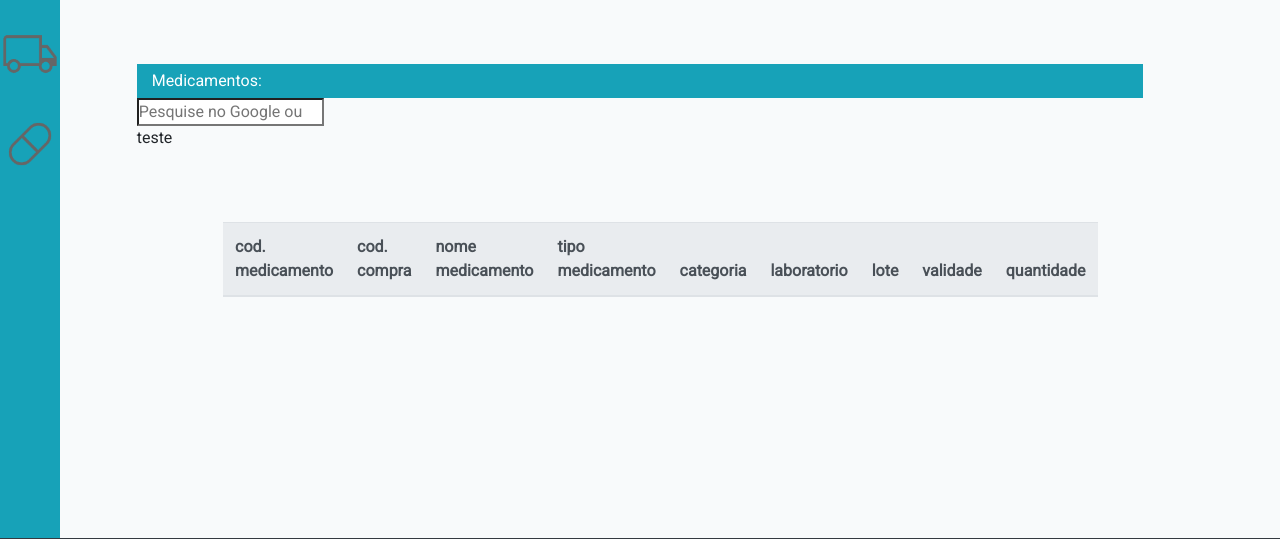
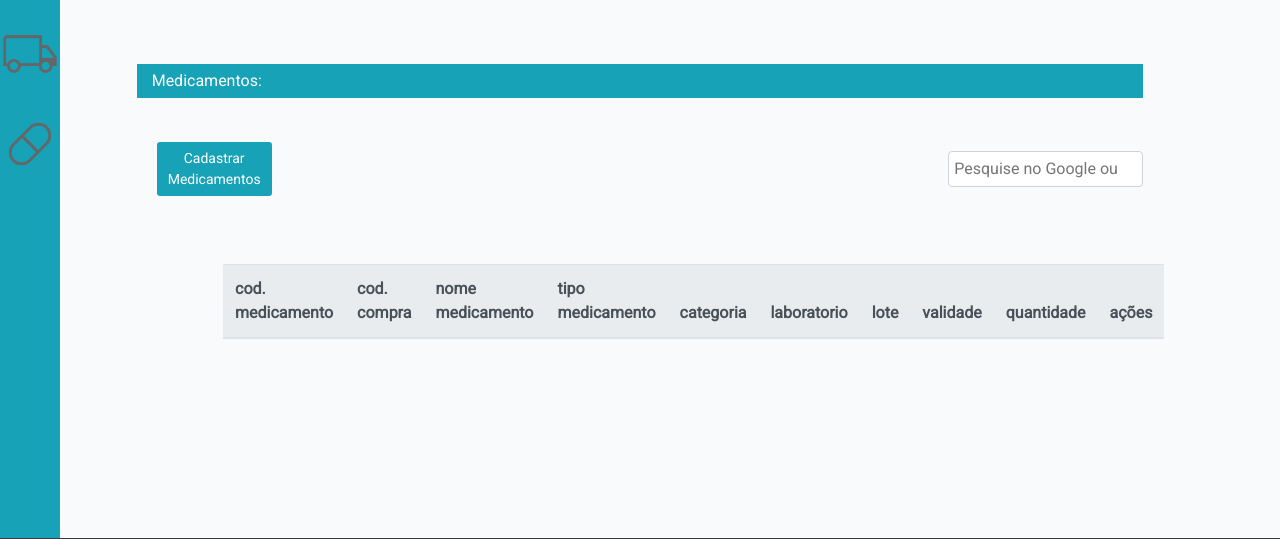
Before and after one commit to GabrielGomesSantos/Sismj, a PHP site: the page made by src/pages/teste.php in a window 1280 px wide. Shown: the part 80-619 px from the top of the page. Run offline with PHP 8.4, Linux system fonts and the light colour scheme; the template is opened without the code that fills it, so the values that code supplies are empty; the visitor is signed in with stand-in values (Sample User, id 1).

Commit message:
Css medicamentos

```diff
--- a/config/config.php
+++ b/config/config.php
@@ -5,7 +5,7 @@
 $servername = "localhost";
 $username = "root";
 $password = "usbw";
-$dbname = "hospital";
+$dbname = "bd_sisman";
 
 ////////////////////////////////
 
--- a/src/pages/estoque.php
+++ b/src/pages/estoque.php
@@ -32,6 +32,29 @@ $result = $conn->query($sql);
 .row_paciente{
     cursor: default;
 }
+
+.container {
+    padding: 20px;
+}
+
+.search-and-button {
+    display: flex;
+    align-items: center;
+    gap: 70%;
+}
+
+.search-and-button .btn {
+    padding: 5px 10px;
+}
+
+.search-and-button .truncate {
+    flex-grow: 1;
+    max-width: 400px;
+    padding: 5px;
+    border: 1px solid #ced4da;
+    border-radius: 4px;
+}
+
 </style>
 <!-- Modal -->
 <div class="modal fade" id="staticBackdrop" data-bs-backdrop="static" data-bs-keyboard="false" tabindex="-1" aria-labelledby="staticBackdropLabel" aria-hidden="true">
@@ -113,18 +136,16 @@ $result = $conn->query($sql);
                     <header class="bg-info text-white" style="padding: 5px 15px;">
                         Medicamentos:
                     </header>
+                    <br>
+                    <div class="container">
+                        <div class="search-and-button">
+                            <button style="background-color: #17a2b8; color: #FFF;" class="btn btn-custom-edit btn-sm" type="button" onclick="location.href='cadastrar.php'">Cadastrar Medicamentos</button>
+                            <input id="input" name="teste" class="truncate" type="search" autocomplete="off" spellcheck="false" role="combobox" aria-controls="matches" aria-expanded="false" aria-live="off" placeholder="Pesquise no Google ou digite um URL">
+                        </div>
+                    </div>
                 </div>
             </div>
-
             <!-- Botão que ativa o modal -->
-            <div class="row">
-                <div class="col-2">
-                   <div class="form-floating mb-3">
-                   <input id="input" name="teste" class="truncate" type="search" autocomplete="off" spellcheck="false" role="combobox" aria-controls="matches" aria-expanded="false" aria-live="off" placeholder="Pesquise no Google ou digite um URL">
-                   <label for="teste">teste</label>
-                   </div>
-                </div>
-            </div>
             <!-- Fim do botão que ativa o modal -->
 
             <div class="row">
@@ -141,6 +162,7 @@ $result = $conn->query($sql);
                                 <th scope="col">lote</th>
                                 <th scope="col">validade</th>
                                 <th scope="col">quantidade</th>
+                                <th scope="col">ações</th>
                             </tr>
                         </thead>
                         <tbody>
@@ -155,6 +177,12 @@ $result = $conn->query($sql);
                                     <td><?= $row['lote']; ?></td>
                                     <td><?= $row['validade']; ?></td>
                                     <td><?= $row['quantidade']; ?></td>
+                                    <td>
+                                        <div style="width: 130px; color: #13899c;" >
+                                            <button type="button"  onclick="editar.php" class="btn btn-custom-edit btn-sm btn btn-warning">Editar</button>
+                                            <button type="button" onclick="excluir.php" class="btn btn-custom-delete btn-sm btn btn-danger">Excluir</button>
+                                        </div>
+                                    </td>
                                 </tr>
                             <?php endwhile; ?>
                         </tbody>
```
Also changed, not shown: src/pages/editar.php (added).
